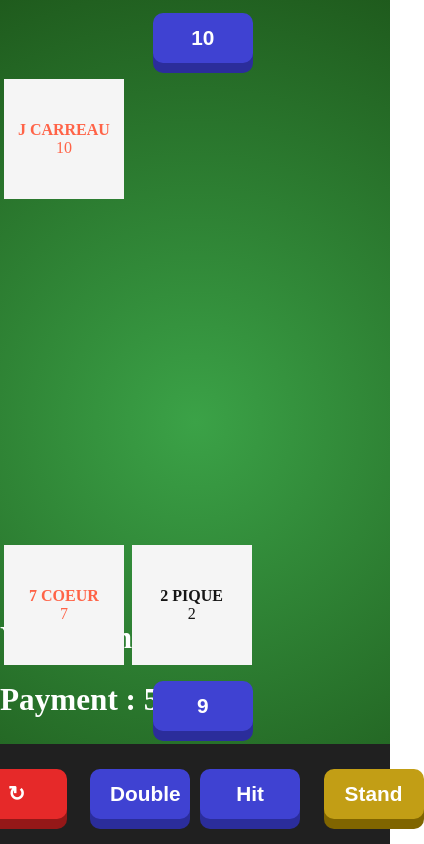
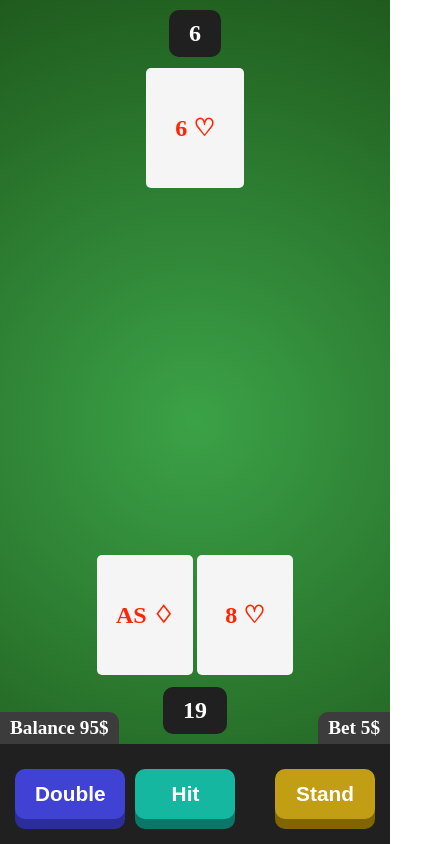
Before and after one commit to G0R0V/blackjack, a Vue app: page / in a window 390 px wide. Both pictures are taken after a click on the button "Bet". Shown: the whole page, 424 px wide, since content can reach past the window. Built offline with nearby package versions, Linux system fonts and the light colour scheme.

Commit message:
design responsive

```diff
--- a/src/App.vue
+++ b/src/App.vue
@@ -4,3 +4,7 @@
 
 <style src="@/assets/styles/main.css">
 </style>
+
+
+<style src="@/assets/styles/responsive.css">
+</style>
--- a/src/assets/styles/main.css
+++ b/src/assets/styles/main.css
@@ -39,17 +39,6 @@ html, body, #app {
     display: flex;
 }
 
-.text-lose {
-    color: red;
-}
-.text-win {
-    color: green;
-}
-.text-equal {
-    color: blue;
-}
-
-
 .board {
     display: flex;
     flex-direction: column;
@@ -75,12 +64,51 @@ html, body, #app {
     justify-content: space-between !important;
 }
 
-/*   FOOTER   */
+
+/*    BOARD    */
+.score-display {
+    padding: 10px 20px;
+    margin: 10px auto;
+    background-color: white;
+    border-radius: 10px;
+    max-width: min-content;
+    font-size: 1.5rem;
+    font-weight: 600;
+    color: white;
+    background-color: var(--color-dark-gray);
+    transition: 0.2s;
+}
+
+.balance-display {
+    position: absolute;
+    bottom: 0;
+    left: 0;
+    width: 100%;
+    height: min-content;
+}
+
+.balance-display > * {
+    background-color: #3c3c3c;
+    color: white;
+    padding: 5px 10px;
+    font-size: 1.2rem;
+}
+
+.balance-display > *:first-child {
+    border-top-right-radius: 10px;
+    border-top-left-radius: 0px !important;
+}
+.balance-display > *:last-child {
+    border-top-left-radius: 10px;
+}
+
+
+/*    FOOTER    */
 
 .footer {
     height: 100px;
     width: 100%;
-    background-color: rgb(32, 32, 32);
+    background-color: var(--color-dark-gray);
     z-index: 1;
 }
 
@@ -128,33 +156,46 @@ html, body, #app {
     cursor: pointer;
 }
 
-
-.btn-bet {
+.bg-action {
+    background-color: var(--color-action);
+}
+.btn-bet, .bg-bet {
     background-color: #9a29eb;
 }
 .btn-bet::after {
     background-color: #6e03b9;
 }
-.btn-danger {
+.btn-danger, .bg-danger {
     background-color: var(--color-danger);
 }
 .btn-danger::after {
     background-color: var(--color-danger-sub);
 }
-.btn-success {
+.btn-success, .bg-success {
     background-color: var(--color-success);
 }
 .btn-success::after {
     background-color: var(--color-success-sub);
 }
-.btn-warning {
+.btn-warning, .bg-warning {
     background-color: var(--color-warning);
 }
 .btn-warning::after {
     background-color: var(--color-warning-sub);
+}
+.btn-hit, .bg-hit {
+    background-color: var(--color-hit);
+}
+.btn-hit::after {
+    background-color: var(--color-hit-sub);
 }
 
 .btn-sm {
     width: 60px;
     min-width: unset !important;
 }
+
+
+.text-xl {
+    font-size: 1.5rem !important;
+}
--- /dev/null
+++ b/src/assets/styles/responsive.css
@@ -0,0 +1,12 @@
+@media only screen and (max-device-width : 480px) {
+    .btn {
+        padding: 5px 10px;
+        min-width: 80px;
+        height: 45px;
+        font-size: 1rem;
+    }
+
+    .payment-display {
+        height: 55px;
+    }
+}
--- a/src/assets/styles/variables.css
+++ b/src/assets/styles/variables.css
@@ -7,4 +7,7 @@
     --color-action-sub: #2b2d9b;
     --color-warning: #c29e15;
     --color-warning-sub: #806500;
+    --color-hit: #15b7a0;
+    --color-hit-sub: #0b7768;
+    --color-dark-gray: rgb(32, 32, 32);
 }
--- a/src/components/card.vue
+++ b/src/components/card.vue
@@ -1,9 +1,8 @@
 <template>
   <div class="card" :class="isBlack ? 'card-black' : 'card-red'">
-    <div>
-      <b>{{ card.code }} {{ card.color}}</b>
+    <div style="font-size: 1.5rem">
+      <b>{{ card.code }} {{ card.colorLabel}}</b>
     </div>
-    <div>{{ card.value }}</div>
   </div>
 </template>
 
@@ -17,10 +16,11 @@
     flex-direction: column;
     align-items: center;
     justify-content: center;
-    width: 120px;
+    width: 100px;
     height: 120px;
     margin: 1%;
-    animation: apparition 0.8s forwards ease-in-out;
+    animation: apparition 0.4s forwards ease-in-out;
+    border-radius: 5px;
 }
 
 .card-black {
@@ -28,7 +28,7 @@
 }
 
 .card-red {
-    color: tomato;
+    color: rgb(255, 38, 0);
 }
 
 @keyframes apparition {
--- a/src/models/card.model.js
+++ b/src/models/card.model.js
@@ -1,10 +1,27 @@
-
+['COEUR', 'PIQUE', 'TREFLE', 'CARREAU']
 
 export default class CardModel {
     constructor(color, code, value) {
         this.color = color;
         this.code = code;
         this.value = value;
+
+        var colorLabel;
+        switch (this.color) {
+            case "COEUR":
+                colorLabel = "♡"
+                break;
+            case "PIQUE":
+                colorLabel = "♤"
+                break;
+            case "CARREAU":
+                colorLabel = "♢"
+                break;
+            case "TREFLE":
+                colorLabel = "♧"
+                break;
+        }
+        this.colorLabel = colorLabel;
     }
 
     get imagePath() {
--- a/src/views/footer.js
+++ b/src/views/footer.js
@@ -18,6 +18,9 @@ export default {
         },
 
         doubleAllowed: {
+            type: Boolean
+        },
+        splitAllowed: {
             type: Boolean
         },
 
@@ -68,8 +71,8 @@ export default {
             this.$emit("stand")
         },
 
-        startGame() {
-            this.$emit("startGame")
+        resetGame() {
+            this.$emit("resetGame")
         },
 
         plus() {
--- a/src/views/footer.vue
+++ b/src/views/footer.vue
@@ -1,42 +1,40 @@
 <template>
   <div class="footer">
+    <div v-if="roundFinished && money == 0"
+      class="container container-flex">
+        <button class="btn" @click="resetGame()">Retry</button>
+    </div>
     <div
       class="container container-flex between"
-      v-if="!roundStarted || roundFinished"
+      v-else-if="!roundStarted || roundFinished"
     >
-      <div class="container-flex between" style="flex-basis: 60%">
-        <button class="btn btn-danger btn-sm" @click="minus()" :disabled="payment == 5">-</button>
-        <button class="btn btn-success btn-sm" @click="plus()">+</button>
+      <div class="container-flex between" style="flex-grow: 1">
+        <button
+          class="btn btn-danger btn-sm text-xl"
+          @click="minus()"
+          :disabled="payment == 5"
+        >
+          -
+        </button>
+        <button class="btn btn-success btn-sm text-xl" @click="plus()">+</button>
         <span class="payment-display container-flex">{{ payment }} $</span>
       </div>
       <button class="btn btn-bet" @click="bet()">Bet</button>
     </div>
 
-    <div class="container container-flex" v-else>
-      <button class="btn btn-danger" @click="startGame()">
-        <span>&#8635;</span>
-      </button>
-      <button
-        class="btn"
-        style="margin-left: 5%"
-        @click="double()"
-        v-if="!userStand && userCards.length >= 2 && doubleAllowed"
-      >
-        Double
-      </button>
-      <button
-        class="btn"
-        @click="hit()"
-        v-if="!userStand && userCards.length >= 2"
-      >
-        Hit
-      </button>
-      <button
-        class="btn btn-warning"
-        @click="stand()"
-        v-if="!userStand && userCards.length >= 2"
-        style="margin-left: 5%"
-      >
+    <div
+      class="container container-flex between"
+      v-else-if="!userStand && userCards.length >= 2"
+    >
+      <div class="container-flex">
+        <button class="btn" @click="split()" v-if="splitAllowed">Split</button>
+        <button class="btn" @click="double()" v-if="doubleAllowed">
+          Double
+        </button>
+        <button class="btn btn-hit" @click="hit()">Hit</button>
+      </div>
+
+      <button class="btn btn-warning" @click="stand()" style="margin-left: 5%">
         Stand
       </button>
     </div>
--- a/src/views/index.js
+++ b/src/views/index.js
@@ -21,6 +21,7 @@ export default {
             dealerStand: false,
 
             deck: [], // deck[CardModel]
+            numberDecks: 6,
             colors: ['COEUR', 'PIQUE', 'TREFLE', 'CARREAU'],
             cards: [
                 { code: 'AS', value: 1 },
@@ -90,11 +91,15 @@ export default {
         },
 
         roundFinished() {
-            return this.userWin === true || this.userWin === false;
+            return this.userWin !== undefined;
         },
 
         doubleAllowed() {
             return this.payment * 2 <= this.money
+        },
+
+        splitAllowed() {
+            return this.userCards.length == 2 && this.userCards[0].value == this.userCards[1].value;
         }
     },
 
@@ -138,6 +143,11 @@ export default {
             // this.bet()
         },
 
+        resetGame() {
+            this.money = 100;
+            this.payment = 5;
+        },
+
         bet(payload) {
             this.payment = payload.payment;
             this.money -= this.payment;
@@ -156,10 +166,10 @@ export default {
             this.hitUserCard();
             setTimeout(() => {
                 this.hitDealerCard()
-            }, 300);
+            }, 500);
             setTimeout(() => {
                 this.hitUserCard()
-            }, 600)
+            }, 1000)
 
             // HIT BLACKJACK
             // this.userCards = [
@@ -169,10 +179,12 @@ export default {
 
         generateNewDeck() {
             this.deck = [];
-            for (let c = 0; c < this.colors.length; c++) { // Colors
-                for (let i = 0; i < this.cards.length; i++) { // Values
-                    var card = new CardModel(this.colors[c], this.cards[i].code, this.cards[i].value)
-                    this.deck.push(card);
+            for (let n = 0; n < this.numberDecks; n++) { // Number of decks
+                for (let c = 0; c < this.colors.length; c++) { // Colors
+                    for (let i = 0; i < this.cards.length; i++) { // Values
+                        var card = new CardModel(this.colors[c], this.cards[i].code, this.cards[i].value)
+                        this.deck.push(card);
+                    }
                 }
             }
         },
@@ -222,12 +234,15 @@ export default {
             this.stand();
         },
 
-        stand() {
+        async stand() {
             this.userStand = true;
 
             if (this.userScore <= 21) {
                 while (this.dealerScore < 17) {
-                    this.hitDealerCard()
+                    this.hitDealerCard();
+                    if (this.dealerScore < 17) {
+                        await this.timer(1000)
+                    }
                 }
             }
 
@@ -236,6 +251,10 @@ export default {
 
         split() {
             //Todo
+        },
+
+        timer(ms) {
+            return new Promise(res => setTimeout(res, ms));
         }
     },
 
--- a/src/views/index.vue
+++ b/src/views/index.vue
@@ -1,29 +1,11 @@
 <template>
   <div id="boardgame">
     <div class="board">
-      <div
-        style="
-          color: white;
-          position: absolute;
-          bottom: 0%;
-          left: 0;
-          font-size: 1.3rem;
-        "
-      >
-        <h2>
-          <b>Your money : {{ money }}$</b>
-        </h2>
-        <h2>
-          <b  v-if="roundStarted">Payment : {{ payment }}$</b>
-        </h2>
-      </div>
       <div v-if="roundStarted" class="boardcard">
         <!-- Dealer's cards -->
         <div class="board-croupier">
-          <div class="container-buttons" style="margin-top: 0">
-            <button class="btn">
-              <b>{{ dealerScore }}</b>
-            </button>
+          <div class="score-display">
+            {{ dealerScore }}
           </div>
           <div class="container-cards">
             <Card
@@ -44,11 +26,30 @@
             ></Card>
             <b v-if="isUserBlackjack" style="color: red">Blackjack !</b>
           </div>
-          <div class="container-buttons">
-            <button class="btn">
-              <b>{{ userScore }}</b>
-            </button>
+          <div
+            class="score-display"
+            :class="
+              userWin !== undefined
+                ? userWin === false
+                  ? 'bg-danger'
+                  : userWin === true
+                  ? 'bg-success'
+                  : 'bg-action'
+                : ''
+            "
+          >
+            {{ userScore }}
           </div>
+        </div>
+      </div>
+
+      <!-- Balance -->
+      <div class="balance-display container-flex between">
+        <div>
+          <b>Balance {{ money }}$</b>
+        </div>
+        <div v-if="roundStarted">
+          <b>Bet {{ payment }}$</b>
         </div>
       </div>
     </div>
@@ -61,12 +62,13 @@
       :userStand="userStand"
       :userCards="userCards"
       :money="money"
+      :splitAllowed="splitAllowed"
       @bet="bet"
       @hit="hitUserCard"
       @double="double"
       @split="split"
       @stand="stand"
-      @startGame="startGame"
+      @resetGame="resetGame"
     />
   </div>
 </template>
```
